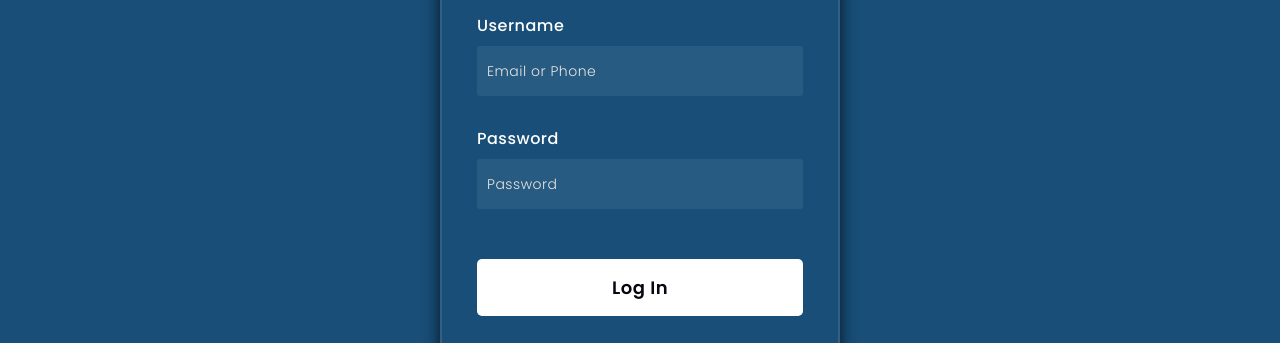
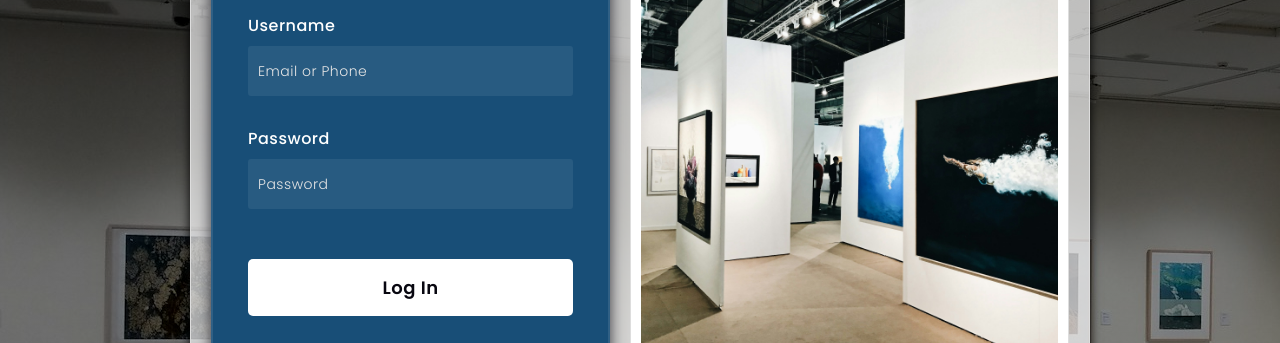
Before and after one commit to arulkumara1010/ArtGallery, a website: page login.html in a window 1280 px wide. Shown: the part 251-594 px from the top of the page. Drawn offline with Linux system fonts and the light colour scheme.

Commit message:
pages_modified

```diff
--- a/login.html
+++ b/login.html
@@ -15,25 +15,18 @@
     box-sizing: border-box;
 }
 body{
-    background-color: #184e77;
+    background-image: linear-gradient(rgba(0,0,0,0.7),rgba(0,0,0,0.3)),url('log - bg1.jpg');
+    display: flex;
+    justify-content: center;
+    align-items: center;
+    height: 100vh;
+    margin: 0;
+    padding: 0;
 }
-.background{
-    width: 430px;
-    height: 520px;
-    position: absolute;
-    transform: translate(-50%,-50%);
-    left: 50%;
-    top: 50%;
-}
-
 form{
     height: 520px;
-    width: 400px;
+    width: 100%;
     background-color: #184e77;
-    position: absolute;
-    transform: translate(-50%,-50%);
-    top: 50%;
-    left: 50%;
     border-radius: 10px;
     backdrop-filter: blur(10px);
     border: 2px solid rgba(255,255,255,0.1);
@@ -90,13 +83,13 @@ button{
   display: flex;
 }
 .social div{
-  background: red;
   width: 150px;
   border-radius: 3px;
   padding: 5px 10px 10px 5px;
   background-color: rgba(255,255,255,0.27);
   color: #eaf0fb;
   text-align: center;
+  cursor: pointer;
 }
 .social div:hover{
   background-color: rgba(255,255,255,0.47);
@@ -107,12 +100,32 @@ button{
 .social i{
   margin-right: 4px;
 }
-
+.tot_pg{
+    display: flex;
+    align-items: center;
+    gap: 20px;
+    background-color: #ffffffac;
+    padding: 20px;
+    border: 1px solid #ddd;
+    box-shadow: 0 0 10px rgba(0,0,0,1);
+    max-width: 900px;
+    width: 100%;
+}
+.log_f{
+    flex: 1;
+}
+.bg img {
+    max-width: 100%;
+    height: auto;
+    border: 1px solid #ddd;
+    padding: 10px;
+    background-color: #fff;
+}
     </style>
 </head>
 <body>
-    <div class="background">
-    </div>
+   <div class="tot_pg">
+    <div class="log_f">
         <form>
             <h3>Login Here</h3>
 
@@ -128,5 +141,12 @@ button{
               <div class="fb"><i class="fab fa-facebook"></i>  Facebook</div>
             </div>
         </form>
+       </div>
+       <div class="bg">
+        <img src="log - bg.jpg" alt="Background image">
+       </div>
+   </div>
+
+
 </body>
 </html>
```
Also changed, not shown: home.html (+6 -5 lines), home - bg.jpg (added), log - bg.jpg (added), log - bg1.jpg (added). Lines whose indentation alone changed are shown as unchanged.
